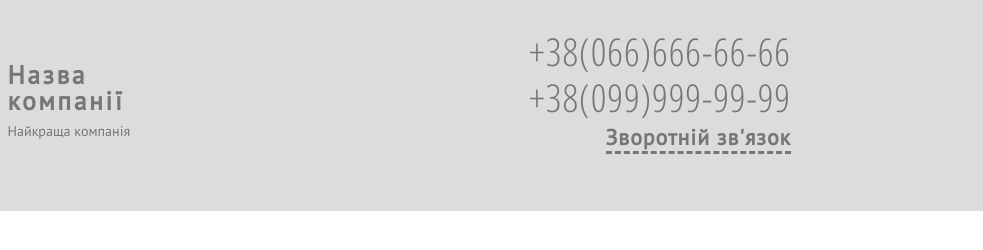
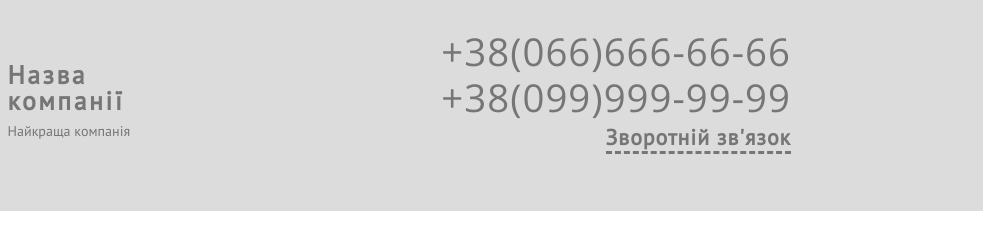
Before and after one commit to ch0p00/3-layout, a plain HTML site: page index.html in a window 1280 px wide. Shown: the full height of the page, 297-1280 px from the left. Drawn offline with nearby package versions, Linux system fonts and the light colour scheme; files whose address does not match are found by name.

Commit message:
Update style.css

```diff
--- a/css/style.css
+++ b/css/style.css
@@ -7,7 +7,6 @@
     font-family: 'Open Sans Condensed';
     src: url('/home/user/Desktop/l3/all1/fonts/Open_Sans/static/OpenSans_Condensed-Light.ttf') format('truetype');
 }
-
 /* Header */
 .header {
     background-color: #dcdcdc;
@@ -71,7 +70,7 @@ h2.subtitle {
     font-size: 3vw;
     letter-spacing: 1px;
     color: #767676;
-    font-family: "Open Sans Condensed", sans-serif;
+    font-family: "Open Sans", sans-serif;
     line-height: 2vw;
     text-decoration: none;
     display: block;
```
